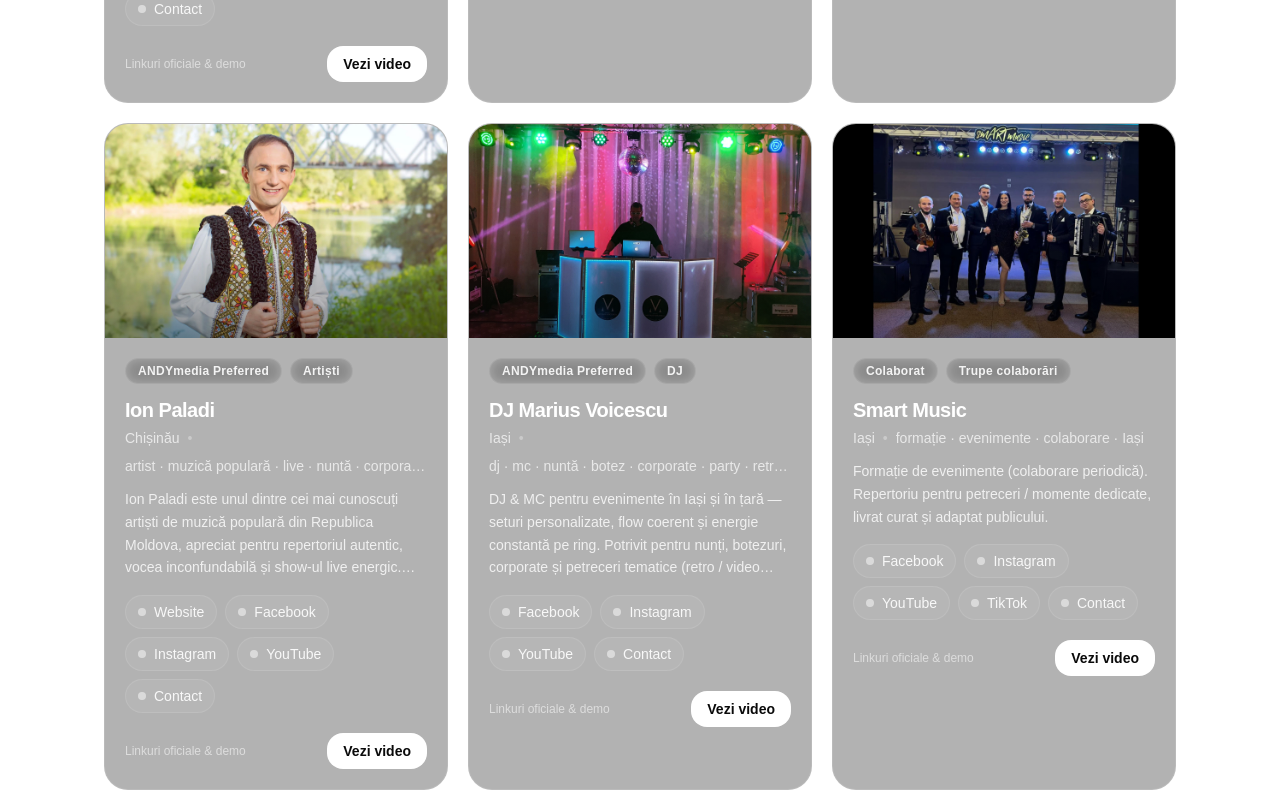
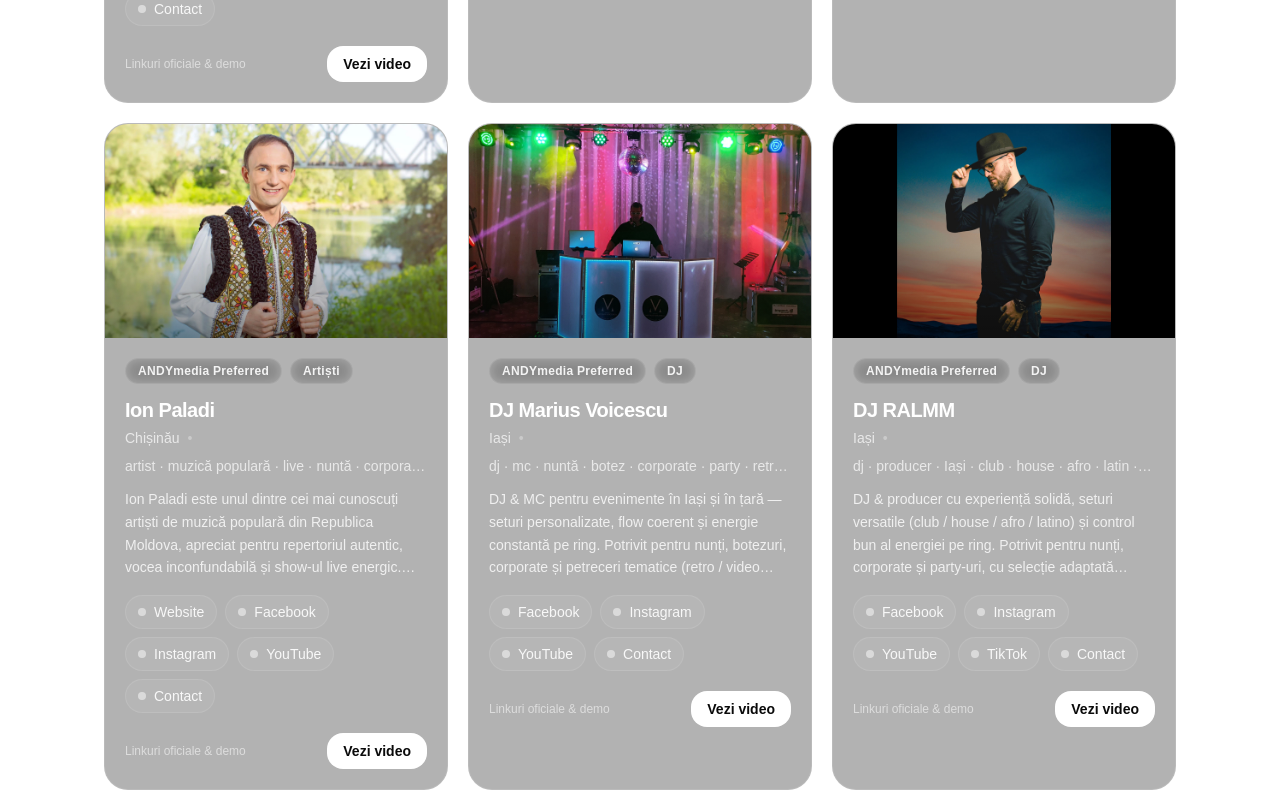
Before and after one commit to stoicaandy/andymedia-site, a Next.js app: page /parteneri in a window 1280 px wide. Shown: the part 1168-1960 px from the top of the page. Built offline with nearby package versions, Linux system fonts and the light colour scheme; no server answers.

Commit message:
Add partner: DJ RALMM

```diff
--- a/app/parteneri/PartnersClient.tsx
+++ b/app/parteneri/PartnersClient.tsx
@@ -92,6 +92,26 @@ const PARTNERS: Partner[] = [
       "https://wa.me/40741054444?text=Salut%21%20ANDYmedia%20a%20recomandat%20contactul%20tau.%20Te%20rog%20sa-mi%20trimiti%20disponibilitatea%20si%20o%20oferta%20orientativa%20pentru%20eveniment%20(data%2Foras%2Fora%C8%99%2Finterval).%20Mul%C8%9Bumesc%21",
   },
   youtubeEmbed: "https://youtu.be/QFbfbizJZOU",
+},
+{
+  id: "dj-ralmm-iasi",
+  name: "DJ RALMM",
+  city: "Iași",
+  category: "DJ",
+  priority: 6,
+  description:
+    "DJ & producer cu experiență solidă, seturi versatile (club / house / afro / latino) și control bun al energiei pe ring. Potrivit pentru nunți, corporate și party-uri, cu selecție adaptată publicului și momentului. Contact: 0743 566 030.",
+  image: "/parteneri/dj-ralm-iasi.jpg",
+  tags: ["dj", "producer", "Iași", "club", "house", "afro", "latin", "party", "evenimente"],
+  links: {
+    facebook: "https://www.facebook.com/RALMM.RO/",
+    instagram: "https://www.instagram.com/ralmm.ro/",
+    tiktok: "https://www.tiktok.com/@ralmm.ro",
+    youtube: "https://www.youtube.com/@ralmmro",
+    contact:
+      "https://wa.me/40743566030?text=Salut%21%20ANDYmedia%20a%20recomandat%20contactul%20tau.%20Te%20rog%20sa-mi%20trimiti%20disponibilitatea%20si%20o%20oferta%20orientativa%20pentru%20eveniment%20(data%2Foras%2Fora%C8%99%2Finterval).%20Mul%C8%9Bumesc%21",
+  },
+  youtubeEmbed: "https://youtu.be/JS0PsJkmP8E",
 },
 {
     id: "soundcheck-band-iasi",
```
Also changed, not shown: public/parteneri/dj-ralm-iasi.jpg (added).
